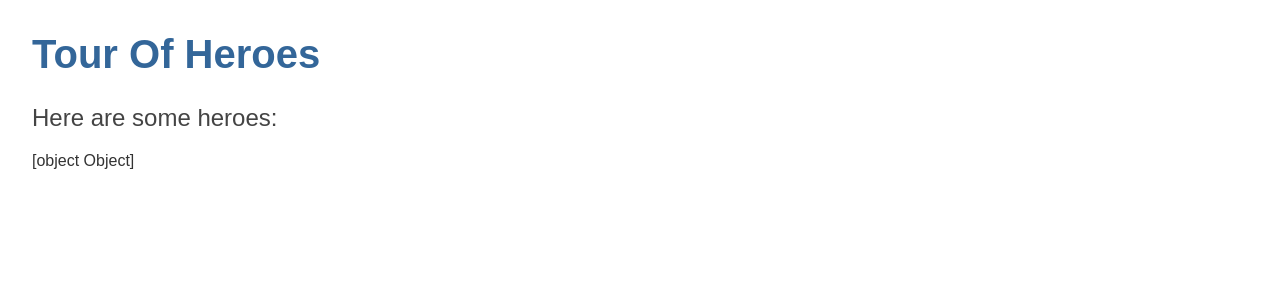
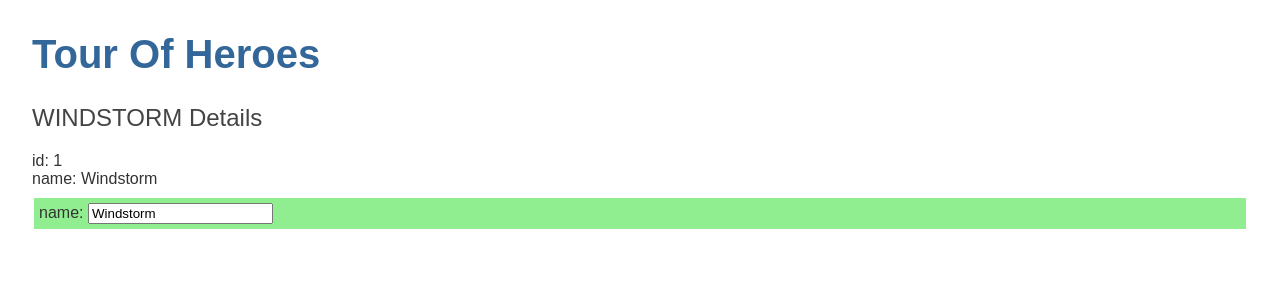
Before and after one commit to littleh322/Tour-Of-Heroes, an Angular app: page / in a window 1280 px wide. Shown: the top 300 px of the page. Built offline with nearby package versions, Linux system fonts and the light colour scheme.

Commit message:
the-hero-editor complete

```diff
--- a/src/app/app.module.ts
+++ b/src/app/app.module.ts
@@ -1,13 +1,13 @@
 import { BrowserModule } from '@angular/platform-browser';
 import { NgModule } from '@angular/core';
-
+import { FormsModule } from '@angular/forms';
 import { AppRoutingModule } from './app-routing.module';
 import { AppComponent } from './app.component';
 import { HeroesComponent } from './heroes/heroes.component';
 
 @NgModule({
   declarations: [AppComponent, HeroesComponent],
-  imports: [BrowserModule, AppRoutingModule],
+  imports: [BrowserModule, AppRoutingModule, FormsModule],
   providers: [],
   bootstrap: [AppComponent]
 })
--- a/src/app/heroes/heroes.component.css
+++ b/src/app/heroes/heroes.component.css
@@ -0,0 +1,5 @@
+.hero-input {
+    margin: 10px 2px;
+    padding:5px;
+    background-color: lightgreen
+}
--- a/src/app/heroes/heroes.component.html
+++ b/src/app/heroes/heroes.component.html
@@ -1,2 +1,9 @@
-<h2>{{iterpolation}}</h2>
-<p>{{hero}}</p>
+<h2>{{hero.name | uppercase}} Details</h2>
+<div><span>id: </span>{{hero.id}}</div>
+<div><span>name: </span>{{hero.name}}</div>
+
+<div class="hero-input">
+    <label>name:
+        <input [(ngModel)]="hero.name" placeholder="name" />
+    </label>
+</div>
--- a/src/app/heroes/heroes.component.ts
+++ b/src/app/heroes/heroes.component.ts
@@ -8,7 +8,7 @@
 })
 export class HeroesComponent implements OnInit {
   //iterpolation variable
-  iterpolation = 'Here are some heroes:';
+  // iterpolation = 'This called interpolation';
   hero: Hero = { id: 1, name: 'Windstorm' };
 
   constructor() {}
```
